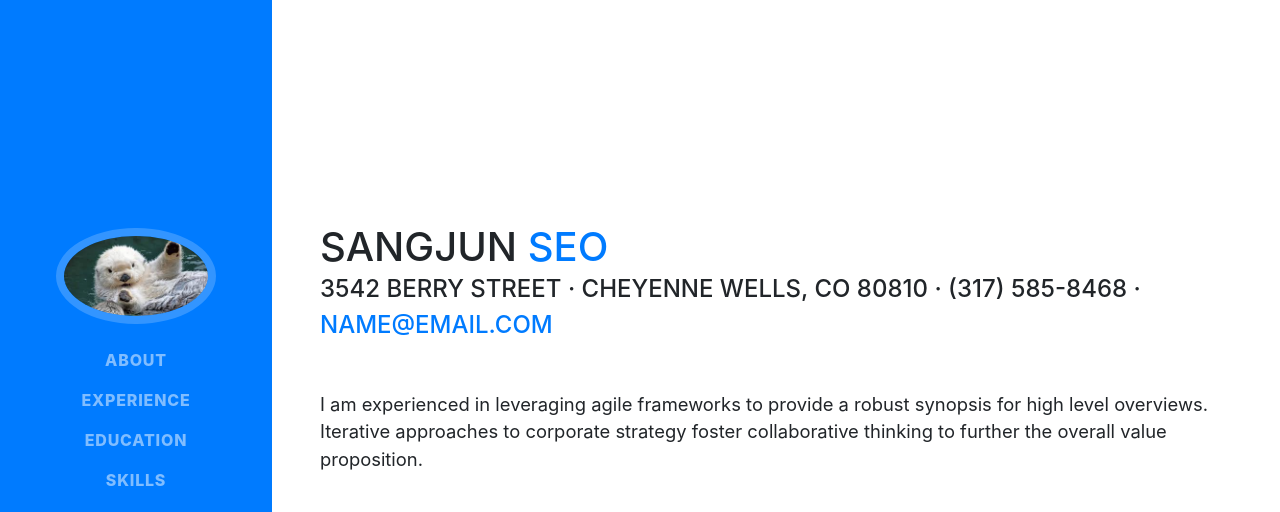
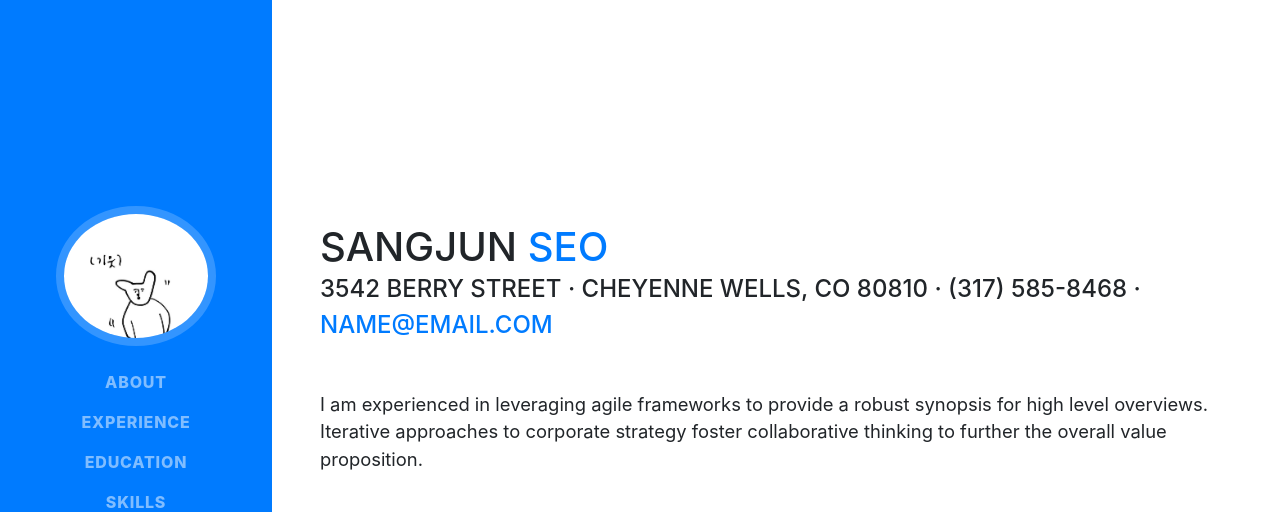
Before and after one commit to domw324/domw324.github.io, a website with bundled scripts: page index.html in a window 1280 px wide. Shown: the top 512 px of the page. Built offline with nearby package versions, Linux system fonts and the light colour scheme; a web font is replaced by a local one.

Commit message:
change profile pic

```diff
--- a/index.html
+++ b/index.html
@@ -29,7 +29,7 @@
       <a class="navbar-brand js-scroll-trigger" href="#page-top">
         <span class="d-block d-lg-none">Sangjun Seo</span>
         <span class="d-none d-lg-block">
-          <img class="img-fluid img-profile rounded-circle mx-auto mb-2" src="img/haedal.jpg" alt="">
+          <img class="img-fluid img-profile rounded-circle mx-auto mb-2" src="img/yalgae.jpg" alt="">
         </span>
       </a>
       <button class="navbar-toggler" type="button" data-toggle="collapse" data-target="#navbarSupportedContent" aria-controls="navbarSupportedContent" aria-expanded="false" aria-label="Toggle navigation">
```
Also changed, not shown: img/yalgae.jpg (added).
